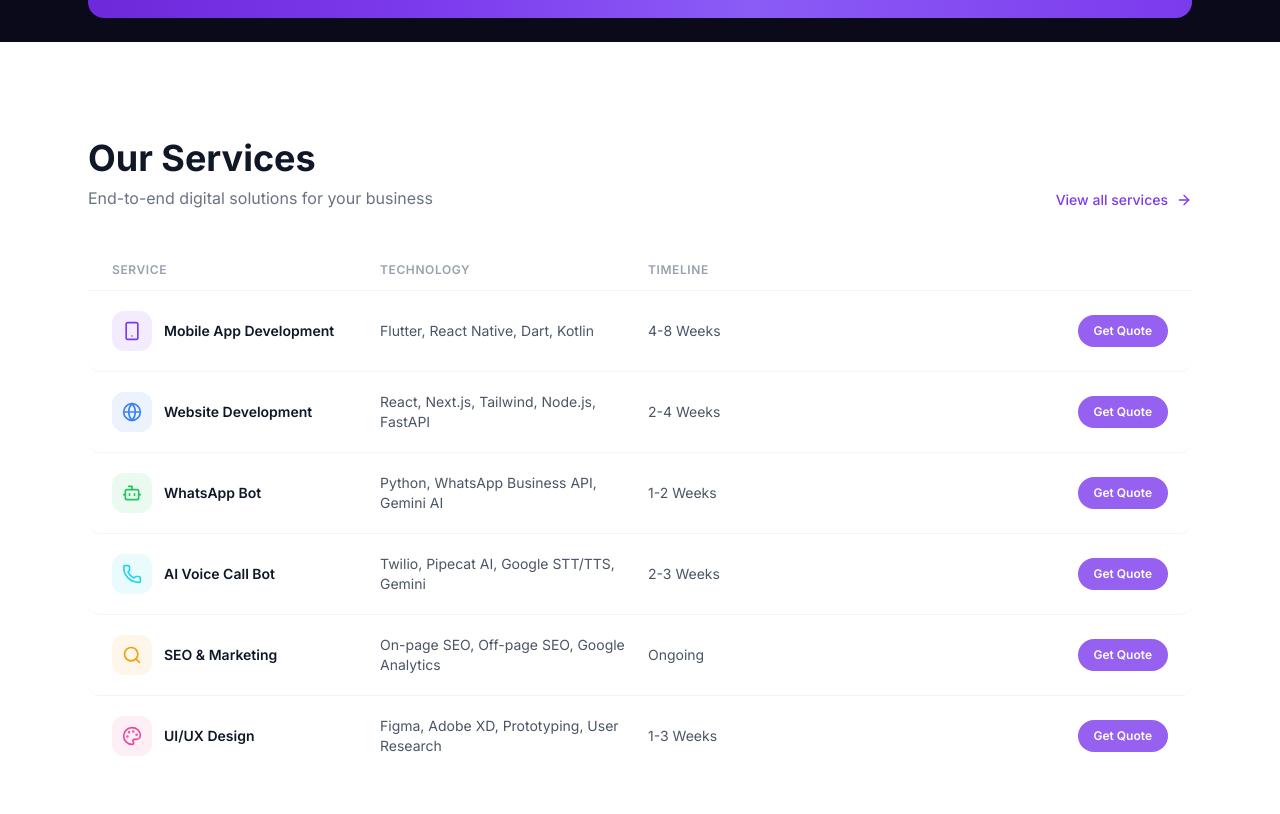
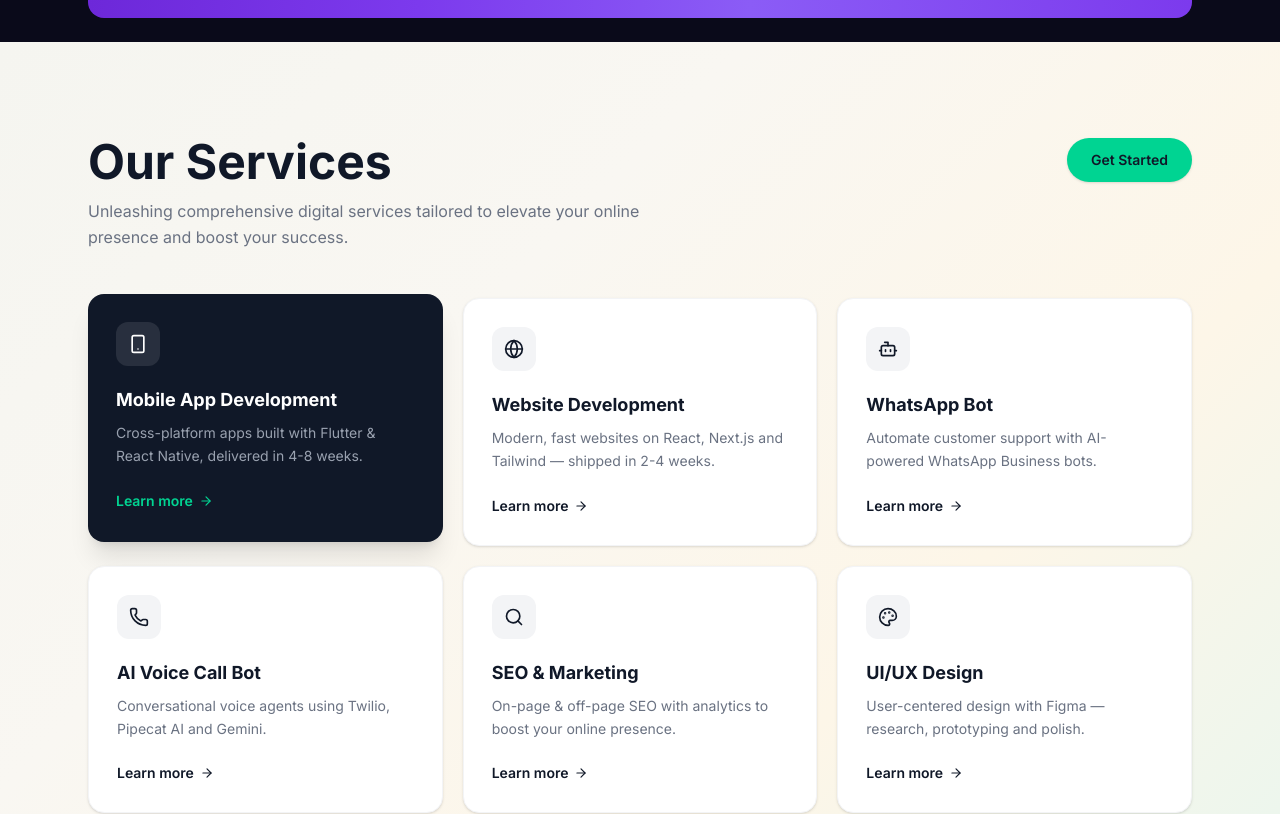
Before and after one commit to naveeeennex-cpu/nexasure, a React (Vite) app: page / in a window 1280 px wide. Shown: the part 1460-2274 px from the top of the page. Built offline with nearby package versions, Linux system fonts and the light colour scheme.

Commit message:
Update Services.jsx

```diff
--- a/src/components/Services.jsx
+++ b/src/components/Services.jsx
@@ -1,3 +1,4 @@
+import { useState } from 'react'
 import { motion } from 'framer-motion'
 import { ArrowRight, Smartphone, Globe, Bot, Phone, Search, Palette } from 'lucide-react'
 
@@ -5,122 +6,136 @@ const services = [
   {
     icon: Smartphone,
     name: 'Mobile App Development',
-    tech: 'Flutter, React Native, Dart, Kotlin',
-    timeline: '4-8 Weeks',
-    color: '#7c3aed',
+    description:
+      'Cross-platform apps built with Flutter & React Native, delivered in 4-8 weeks.',
   },
   {
     icon: Globe,
     name: 'Website Development',
-    tech: 'React, Next.js, Tailwind, Node.js, FastAPI',
-    timeline: '2-4 Weeks',
-    color: '#3b82f6',
+    description:
+      'Modern, fast websites on React, Next.js and Tailwind — shipped in 2-4 weeks.',
   },
   {
     icon: Bot,
     name: 'WhatsApp Bot',
-    tech: 'Python, WhatsApp Business API, Gemini AI',
-    timeline: '1-2 Weeks',
-    color: '#22c55e',
+    description:
+      'Automate customer support with AI-powered WhatsApp Business bots.',
   },
   {
     icon: Phone,
     name: 'AI Voice Call Bot',
-    tech: 'Twilio, Pipecat AI, Google STT/TTS, Gemini',
-    timeline: '2-3 Weeks',
-    color: '#22d3ee',
+    description:
+      'Conversational voice agents using Twilio, Pipecat AI and Gemini.',
   },
   {
     icon: Search,
     name: 'SEO & Marketing',
-    tech: 'On-page SEO, Off-page SEO, Google Analytics',
-    timeline: 'Ongoing',
-    color: '#f59e0b',
+    description:
+      'On-page & off-page SEO with analytics to boost your online presence.',
   },
   {
     icon: Palette,
     name: 'UI/UX Design',
-    tech: 'Figma, Adobe XD, Prototyping, User Research',
-    timeline: '1-3 Weeks',
-    color: '#ec4899',
+    description:
+      'User-centered design with Figma — research, prototyping and polish.',
   },
 ]
 
 export default function Services() {
+  const [activeIndex, setActiveIndex] = useState(0)
+
   return (
-    <section className="py-24 bg-white">
-      <div className="max-w-6xl mx-auto px-6">
+    <section
+      id="services"
+      className="py-24 relative overflow-hidden"
+      style={{
+        background:
+          'linear-gradient(135deg, #f5f5f0 0%, #f9f7f2 35%, #fdf6e8 70%, #eaf6ee 100%)',
+      }}
+    >
+      <div className="max-w-6xl mx-auto px-6 relative">
+        {/* Header */}
         <motion.div
           initial={{ opacity: 0, y: 30 }}
           whileInView={{ opacity: 1, y: 0 }}
           viewport={{ once: true }}
           transition={{ duration: 0.6 }}
+          className="flex flex-col md:flex-row md:items-start md:justify-between mb-12 gap-6"
         >
-          <div className="flex flex-col md:flex-row md:items-end md:justify-between mb-10">
-            <div>
-              <h2 className="text-3xl md:text-4xl font-bold text-gray-900 font-[var(--font-space)]">
+          <div className="max-w-xl">
+            <h2 className="text-4xl md:text-5xl font-bold text-gray-900 font-[var(--font-space)]">
               Our Services
             </h2>
-              <p className="text-gray-500 mt-2">End-to-end digital solutions for your business</p>
+            <p className="text-gray-500 mt-3 text-sm md:text-base leading-relaxed">
+              Unleashing comprehensive digital services tailored to elevate
+              your online presence and boost your success.
+            </p>
           </div>
           <a
             href="#contact"
-              className="mt-4 md:mt-0 flex items-center gap-2 text-purple font-medium text-sm hover:gap-3 transition-all"
+            className="inline-flex items-center justify-center px-6 py-3 bg-emerald-400 hover:bg-emerald-500 text-gray-900 font-semibold rounded-full text-sm transition-colors shrink-0 shadow-sm"
           >
-              View all services <ArrowRight size={16} />
+            Get Started
           </a>
-          </div>
         </motion.div>
 
-        {/* Table Header */}
-        <div className="hidden md:grid grid-cols-4 gap-4 px-6 py-3 text-xs font-semibold text-gray-400 uppercase tracking-wider border-b border-gray-100">
-          <span>Service</span>
-          <span className="col-span-1">Technology</span>
-          <span>Timeline</span>
-          <span></span>
-        </div>
-
-        {/* Service Rows */}
-        <div className="divide-y divide-gray-100">
-          {services.map((service, i) => (
+        {/* Cards Grid */}
+        <div className="grid grid-cols-1 md:grid-cols-2 lg:grid-cols-3 gap-5">
+          {services.map((service, i) => {
+            const isActive = activeIndex === i
+            return (
               <motion.div
                 key={service.name}
                 initial={{ opacity: 0, y: 20 }}
                 whileInView={{ opacity: 1, y: 0 }}
                 viewport={{ once: true }}
                 transition={{ duration: 0.4, delay: i * 0.08 }}
-              className="grid md:grid-cols-4 gap-4 items-center px-6 py-5 hover:bg-gray-50 rounded-xl transition-colors group"
+                onMouseEnter={() => setActiveIndex(i)}
+                className={`relative rounded-2xl p-7 transition-all duration-300 cursor-pointer ${
+                  isActive
+                    ? 'bg-gray-900 text-white shadow-xl -translate-y-1'
+                    : 'bg-white text-gray-900 shadow-sm border border-gray-100'
+                }`}
               >
-              {/* Service Name */}
-              <div className="flex items-center gap-3">
+                {/* Icon */}
                 <div
-                  className="w-10 h-10 rounded-xl flex items-center justify-center shrink-0"
-                  style={{ backgroundColor: service.color + '18' }}
+                  className={`w-11 h-11 rounded-xl flex items-center justify-center mb-5 transition-colors ${
+                    isActive ? 'bg-white/10 text-white' : 'bg-gray-100 text-gray-900'
+                  }`}
                 >
-                  <service.icon size={20} style={{ color: service.color }} />
-                </div>
-                <div>
-                  <div className="font-semibold text-gray-900 text-sm">{service.name}</div>
-                </div>
+                  <service.icon size={20} />
                 </div>
 
-              {/* Technology */}
-              <div className="text-sm text-gray-600">{service.tech}</div>
+                {/* Title */}
+                <h3
+                  className={`text-lg font-bold mb-2 ${
+                    isActive ? 'text-white' : 'text-gray-900'
+                  }`}
+                >
+                  {service.name}
+                </h3>
 
-              {/* Timeline */}
-              <div className="text-sm text-gray-600">{service.timeline}</div>
+                {/* Description */}
+                <p
+                  className={`text-sm leading-relaxed mb-5 ${
+                    isActive ? 'text-gray-400' : 'text-gray-500'
+                  }`}
+                >
+                  {service.description}
+                </p>
 
-              {/* CTA */}
-              <div className="flex justify-end">
+                {/* Learn more */}
                 <a
                   href="#contact"
-                  className="px-4 py-2 bg-purple text-white text-xs font-semibold rounded-full hover:bg-purple-dark transition-colors opacity-80 group-hover:opacity-100"
+                  className={`inline-flex items-center gap-1.5 text-sm font-semibold transition-all hover:gap-2.5 ${
+                    isActive ? 'text-emerald-400' : 'text-gray-900'
+                  }`}
                 >
-                  Get Quote
+                  Learn more <ArrowRight size={14} />
                 </a>
-              </div>
               </motion.div>
-          ))}
+            )
+          })}
         </div>
       </div>
     </section>
```
Lines whose indentation alone changed are shown as unchanged.
